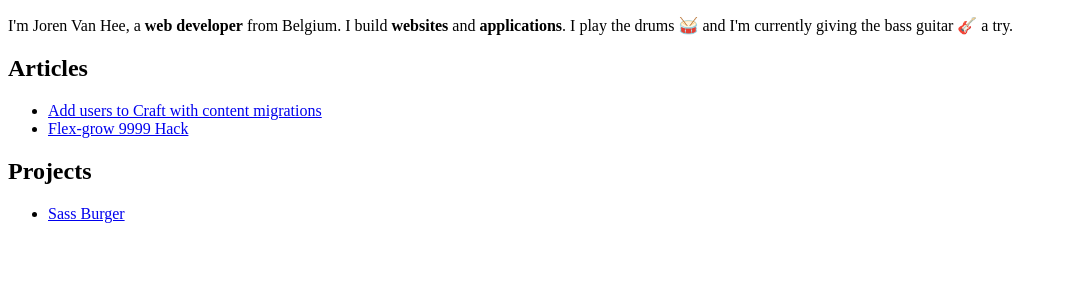
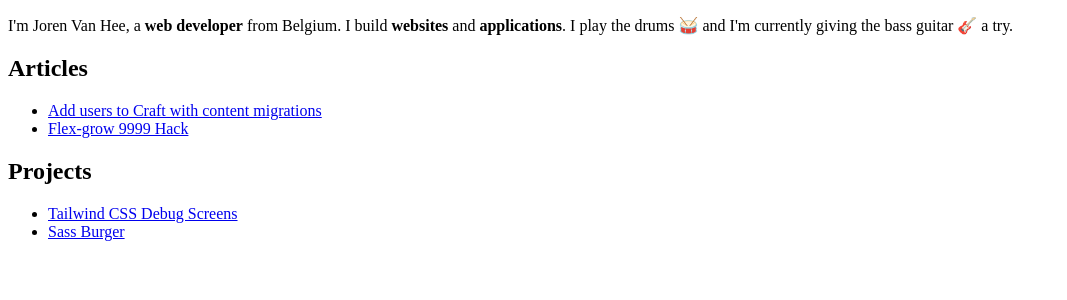
Before and after one commit to jorenvanhee/jorenvanhee.github.io, a Jekyll site: the page built from index.html, in a window 1280 px wide. Shown: the top 300 px of the page, without its empty margins (0-1067 px from the left). Built offline with Jekyll 4.4.1, drawn with Linux system fonts in a browser that asks for light colours.

Commit message:
Add tailwindcss-debug-screens to projects

```diff
--- a/index.html
+++ b/index.html
@@ -25,7 +25,9 @@ layout: default
         <h2 class="t-beta">Projects</h2>
 
         <ul class="leading-pretty-tight">
-            {% for project in site.projects %}
+            {% assign sortedProjects = (site.projects | sort: 'date') | reverse %}
+
+            {% for project in sortedProjects %}
                 <li class="mb-3"><a href="{{ project.external.url }}" class="anchor">{{ project.title }}</a></li>
             {% endfor %}
         </ul>
```
Also changed, not shown: _projects/2019-11-15-tailwindcss-debug-screens.md (added, +5 -0 lines), _projects/2016-05-15-sass-burger.md (line endings or trailing spaces).
